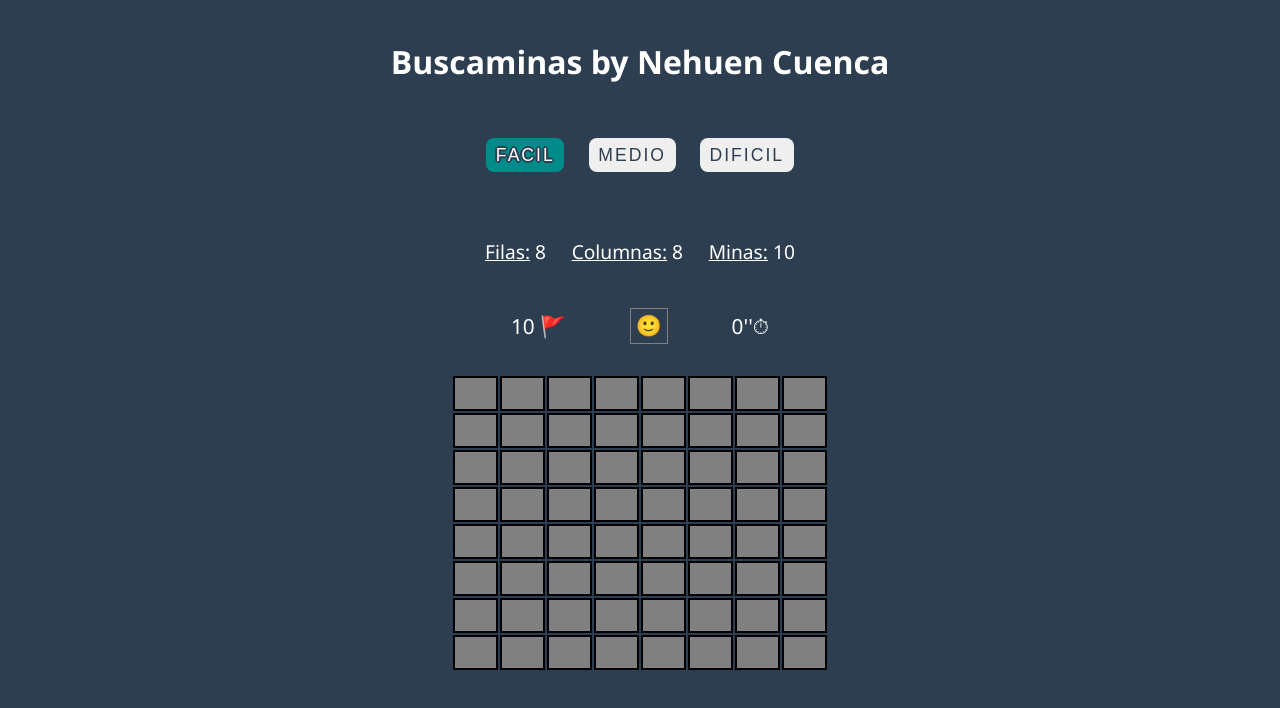
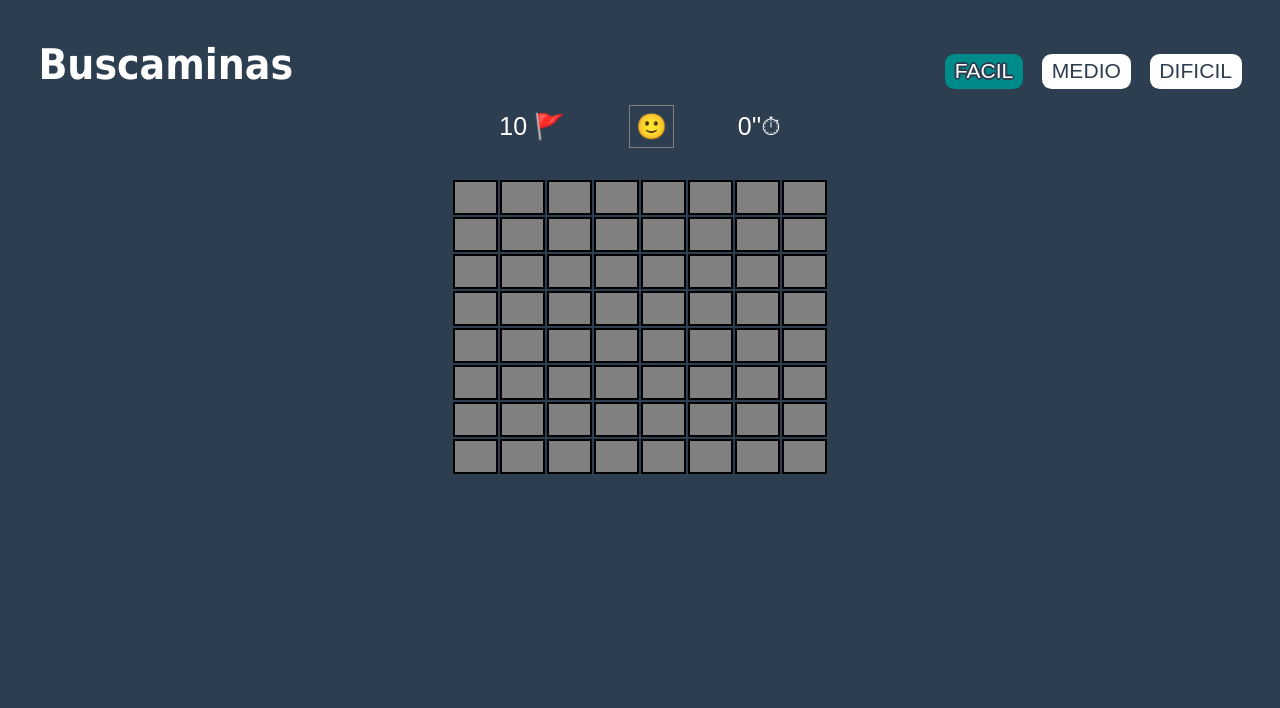
Before and after one commit to NehuenCuenca/buscaminas-vue, a Vue app: page / in a window 1280 px wide. Shown: the top 708 px of the page. Built offline with nearby package versions, Linux system fonts and the light colour scheme.

Commit message:
Update dependencies and move, add css resets and redesign header

```diff
--- a/src/App.vue
+++ b/src/App.vue
@@ -1,6 +1,8 @@
 <template>
-  <h1>Buscaminas by Nehuen Cuenca</h1>
-  <Dificultades/>
+  <header class="header">
+    <h1 class="header__titulo">Buscaminas</h1>
+    <Dificultades/>
+  </header>
   <Tablero />
 </template>
 
@@ -16,46 +18,90 @@ export default {
 </script>
 
 <style>
+:root {
+	--display-font: Tahoma;
+	--default-font: sans-serif, Arial;
+	--black: #000000;
+	--white: #FFFFFF;
+
+	--blue-ocean-dark: #2c3e50;
+
+	color: var(--white);
+	background-color: var(--blue-ocean-dark);
+}
+
+/* RESETS */
+*, *::before, *::after {
+	box-sizing: border-box;
+}
+
+* {
+	margin: 0;
+}
+
+body {
+	line-height: 1.5;
+	-webkit-font-smoothing: antialiased;
+	width: 100%;
+	padding: 5vh 0 10vh 0;
+}
+
+img, picture, video, canvas, svg {
+	display: block;
+	max-width: 100%;
+}
+
+p {
+	overflow-wrap: break-word;
+}
+
+a {
+	color:inherit;
+	text-decoration: none;
+}
+
+button{
+	background-color: transparent;
+	border: none;
+	cursor: pointer;
+}
+
+ul,ol {
+	list-style-type: none;
+	padding: 0
+}
+
+html {
+	font: normal normal 400 1.2rem var(--default-font);
+	width: 100%;
+	scroll-behavior: smooth;
+}
+
+header {
+	width: 100%;
+}
+
+section {
+	scroll-margin-block-start: 120px; /*Adds margin to the top of the viewport*/
+	scroll-margin-block-end: 120px; /*Adds margin to the bottom of the viewport*/
+}
+
+
 #app {
   width: 100%;
-  font-family: Avenir, Helvetica, Arial, sans-serif;
-  -webkit-font-smoothing: antialiased;
-  -moz-osx-font-smoothing: grayscale;
-  color: white;
-  height: auto;
   display: flex;
   flex-direction: column;
   align-items: center;
   row-gap: 2vh;
-  font-family: 'Segoe UI', Tahoma, Geneva, Verdana, sans-serif;
 }
 
-html, body {
-    width: 100%;
-    height: 100%;
-    margin: 0;
-    padding: 0;
+.header{
+	padding: 0 2rem;
+	display: flex;
+	justify-content: space-between;
+	align-items: flex-end;
 }
-
-html{
-    box-sizing: border-box;
-    font-family: sans-serif;
-}
-
-*, *:before, *:after {
-    box-sizing: inherit;
-}
-
-body {
-  height: auto;
-  display: flex;
-  flex-direction: column;
-  align-items: center;
-  padding: 5vh 0 10vh 0;
-  background-color: #2c3e50;
-}
-
-h1, h2, h3, h4 {
-  margin: 0;
+.header__titulo{
+    font: normal normal 600 2.2rem var(--display-font);
 }
 </style>
--- a/src/components/Dificultades.vue
+++ b/src/components/Dificultades.vue
@@ -1,17 +1,10 @@
 <template>
-    <div>
-        <ul id="lista-niveles">
-            <li v-for="(nivel, index) in Object.keys(dificultades)" :key="index">
-                <button @click="elegirNivel(nivel)" class="nivel"
-                :class="(dificultad.dificultadActual.nivel === nivel) ? 'seleccionado' : ''">{{ nivel }}</button>
-            </li>
-        </ul>
-        <div id="info-nivel">
-            <span><u>Filas:</u> {{ dificultad.dificultadActual.filas }}</span>
-            <span><u>Columnas:</u> {{ dificultad.dificultadActual.columnas }} </span>
-            <span><u>Minas:</u> {{ dificultad.dificultadActual.cantBombas}}</span>
-        </div>
-    </div>
+    <ul class="lista-niveles">
+        <li v-for="(nivel, index) in Object.keys(dificultades)" :key="index" class="lista-niveles__item-nivel">
+            <button @click="elegirNivel(nivel)" class="boton-nivel"
+            :class="(dificultad.dificultadActual.nivel === nivel) ? 'boton-nivel_seleccionado' : ''">{{ nivel }}</button>
+        </li>
+    </ul>
 </template>
 
 <script>
@@ -19,8 +12,8 @@ import { onMounted, ref } from 'vue';
 import { dificultad } from "../stores/dificultad.js"
 export default {
     name: 'Dificultades',
+
     setup () {
-
         const dificultades = ref({
             /* 'test': {
                 filas: 5,
@@ -71,39 +64,26 @@ export default {
 </script>
 
 <style scoped>
-ul#lista-niveles{
-    height: 10vh;
-    width: 100%;
-    padding: 2vh;
-    list-style-type: none;
+
+.lista-niveles{
     display: flex;
-    justify-content: space-around;
-    align-items: center;
+    gap: 1rem;
 }
-#lista-niveles li .nivel {
-    cursor: pointer;
-    color: #2c3e50;
+/* .lista-niveles__item-nivel{} */
+.boton-nivel{
+    font: normal normal 400 1.1rem var(--default-font);
+    color: var(--blue-ocean-dark);
+    background-color: var(--white);
     text-transform: uppercase;
-    font-size: 1.1rem;
-    letter-spacing: 2px;
-    padding: .4rem .6rem;
+    padding: .3rem .5rem;
     border-radius: .5rem;
-    border-style: none;
+    border: none;
 }
 
-#lista-niveles li .nivel.seleccionado {
+.boton-nivel_seleccionado {
     background-color: darkcyan;
-    color: white;
+    color: var(--white);
     text-shadow: 2px 0 #2c3e50, -2px 0 #2c3e50, 0 2px #2c3e50, 0 -2px #2c3e50,
                1px 1px #2c3e50, -1px -1px #2c3e50, 1px -1px #2c3e50, -1px 1px #2c3e50;
 }
-
-#info-nivel{
-    display: flex;
-    justify-content: space-around;
-    column-gap: 2vw;
-    padding: 3vh;
-    border: 3px solid #2c3e50;
-    font-size: 1.2rem;
-}
 </style>
```
Also changed, not shown: 1 other file (tests, documents, lock files or other folders).
